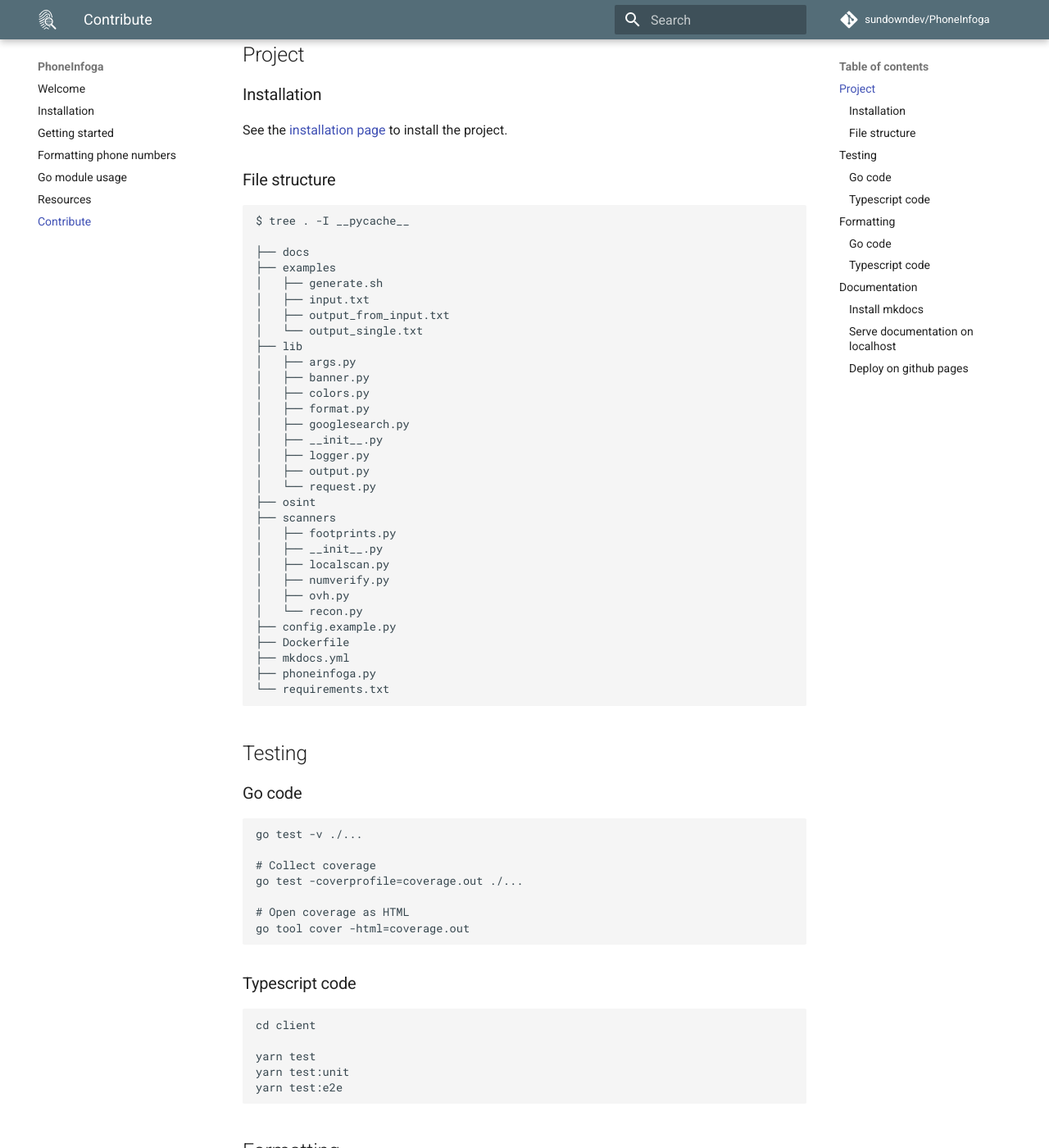
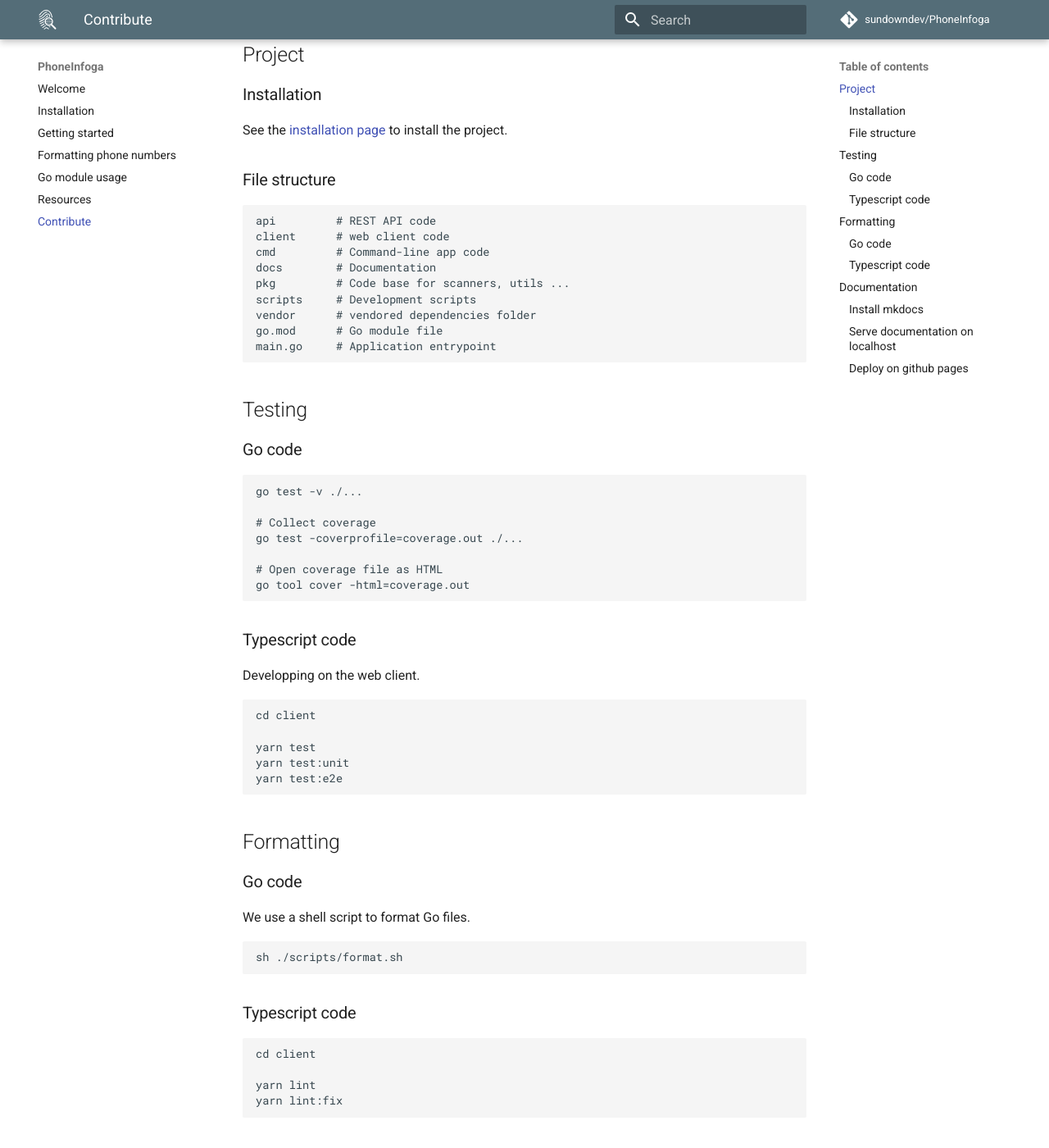
Before and after one commit to sundowndev/phoneinfoga, an MkDocs documentation site: the page built from docs/contribute.md, in a window 1280 px wide and 1400 px high, scrolled down 296 px. Shown: the whole window at 82% size. Built offline with MkDocs 1.6.1 and Material for MkDocs 9.7.7, drawn with Linux system fonts in a browser that asks for light colours; comment, search, counter and statistics services are not loaded; some of the changed text lies outside the part shown.

Commit message:
chore: docs

````diff
--- a/docs/contribute.md
+++ b/docs/contribute.md
@@ -14,38 +14,16 @@
 
 ### File structure
 
-```
-$ tree . -I __pycache__
-
-├── docs
-├── examples
-│   ├── generate.sh
-│   ├── input.txt
-│   ├── output_from_input.txt
-│   └── output_single.txt
-├── lib
-│   ├── args.py
-│   ├── banner.py
-│   ├── colors.py
-│   ├── format.py
-│   ├── googlesearch.py
-│   ├── __init__.py
-│   ├── logger.py
-│   ├── output.py
-│   └── request.py
-├── osint
-├── scanners
-│   ├── footprints.py
-│   ├── __init__.py
-│   ├── localscan.py
-│   ├── numverify.py
-│   ├── ovh.py
-│   └── recon.py
-├── config.example.py
-├── Dockerfile
-├── mkdocs.yml
-├── phoneinfoga.py
-└── requirements.txt
+```shell
+api         # REST API code
+client      # web client code
+cmd         # Command-line app code
+docs        # Documentation
+pkg         # Code base for scanners, utils ...
+scripts     # Development scripts
+vendor      # vendored dependencies folder
+go.mod      # Go module file
+main.go     # Application entrypoint
 ```
 
 ## Testing
@@ -58,11 +36,13 @@
 # Collect coverage
 go test -coverprofile=coverage.out ./...
 
-# Open coverage as HTML
+# Open coverage file as HTML
 go tool cover -html=coverage.out
 ```
 
 ### Typescript code
+
+Developping on the web client.
 
 ```shell
 cd client
@@ -76,7 +56,7 @@
 
 ### Go code
 
-We use a custom script to format Go files.
+We use a shell script to format Go files.
 
 ```shell
 sh ./scripts/format.sh
````
Also changed, not shown: README.md (+4 -0 lines), docs/install.md (+11 -9 lines), docs/usage.md (+4 -0 lines).
